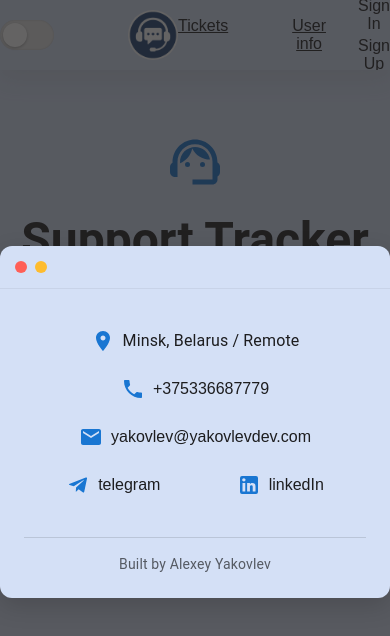
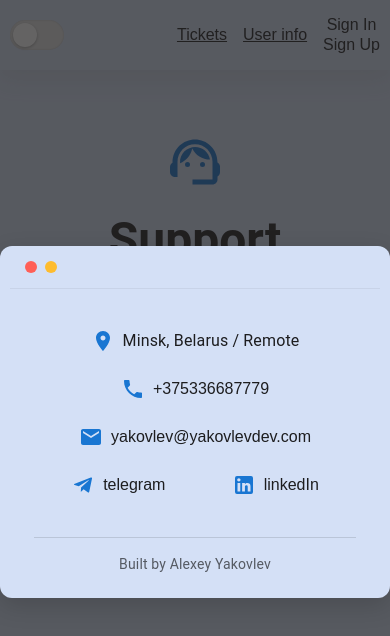
Before and after one commit to montaana01/ticket-tracker-frontend, a React (Vite) app: page / in a window 390 px wide. Shown: the top 636 px of the page. Built offline with nearby package versions, Linux system fonts and the light colour scheme; no server answers.

Commit message:
refactor: update styles for mobile version of header

```diff
--- a/src/components/ui/Container/container.module.scss
+++ b/src/components/ui/Container/container.module.scss
@@ -5,6 +5,7 @@
   @media (width <= 1200px) {
     max-width: 1120px;
     margin: 0 auto;
+    padding: 0 10px;
   }
 
   @media (width <= 968px) {
@@ -21,6 +22,5 @@
     width: 100%;
     max-width: unset;
     margin: 0 auto;
-    padding: 0 10px;
   }
 }
--- a/src/components/ui/Header/header.module.scss
+++ b/src/components/ui/Header/header.module.scss
@@ -11,6 +11,10 @@
     align-items: center;
 
     height: 70px;
+
+    @media (width <=586px) {
+      grid-template-columns: 1fr 3fr;
+    }
   }
 
   &Logo {
@@ -18,6 +22,10 @@
     align-items: center;
     justify-content: center;
     width: 100%;
+
+    @media (width <=586px) {
+      display: none;
+    }
   }
 
   &Navigation {
@@ -38,13 +46,25 @@
       li {
         text-decoration: underline;
       }
+
+      @media (width <= 968px) {
+        gap: 2rem;
+      }
+
+      @media (width <=468px) {
+        gap: 1rem;
+      }
     }
 
     &Buttons {
       display: flex;
       flex-direction: column;
-      gap: 0.2rem;
+      gap: 0.1rem;
       align-items: center;
+    }
+
+    @media (width <=468px) {
+      gap: 1rem;
     }
   }
 }
```
